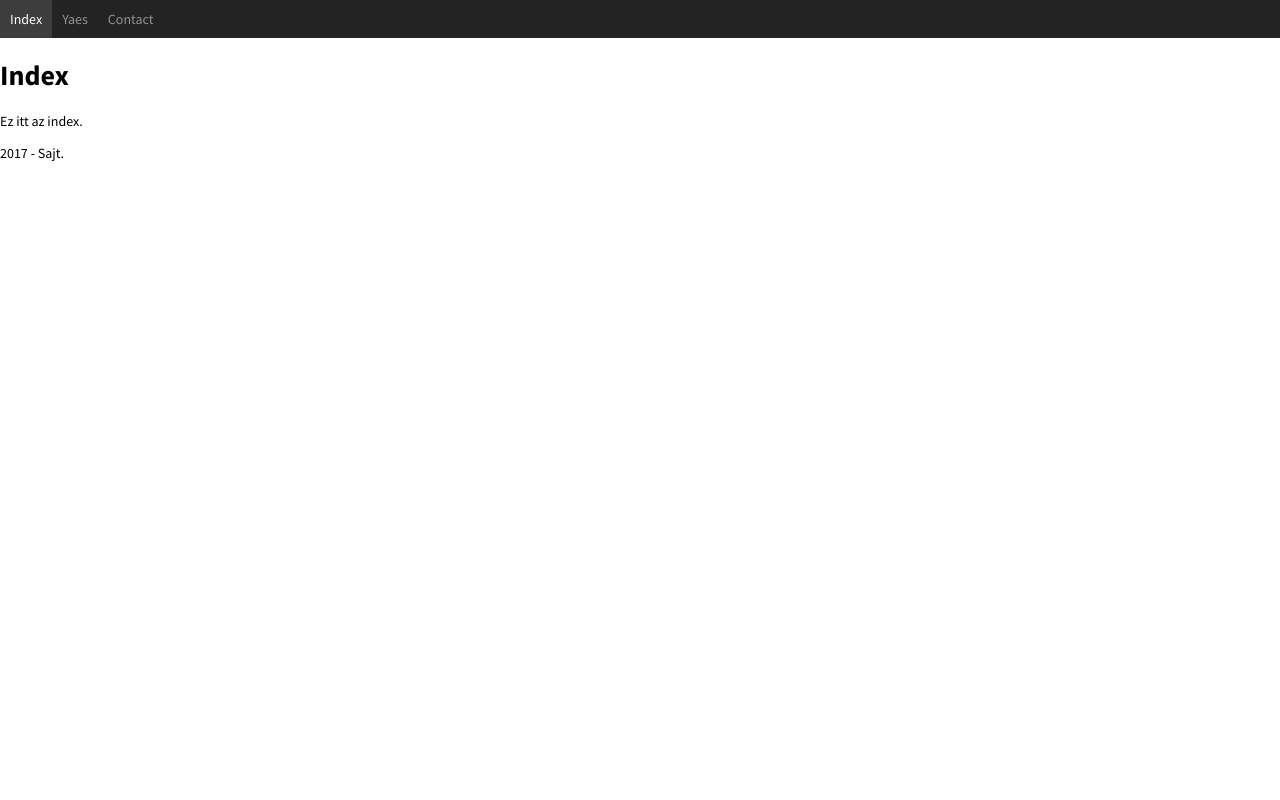
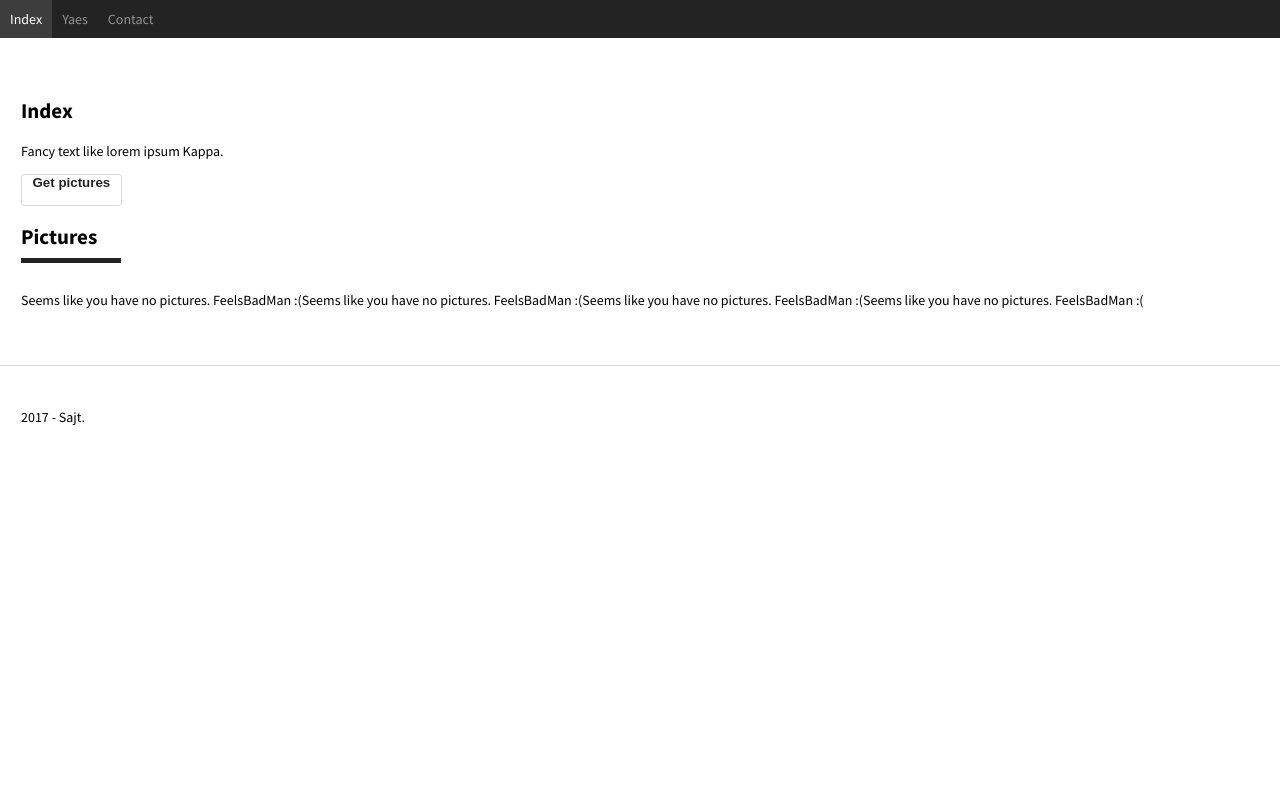
Before and after one commit to Dubbie/php_including, a PHP site: page / in a window 1280 px wide. Run offline with PHP 8.4, Linux system fonts and the light colour scheme; data that the repository does not hold is empty; a stand-in replaces the project's code that opens the database connection.

Commit message:
Phase 2. Added picture loading from a database.

```diff
--- a/api/pictures/fetch.php
+++ b/api/pictures/fetch.php
@@ -1,3 +1,26 @@
 <?php
+  // CONTACT THE DATABASE
+  include_once '../pdo.php';
 
+  // Prepare the response
+  // Initialize succes to false, because we have yet to run our code.
+  $response = [
+    'success' => false,
+  ];
+
+  // Get the pictures
+  // It's a fucking statement if it's prepared.
+  $stmt = $pdo->prepare('
+    SELECT `picture`
+    FROM `articles`
+  ');
+  $stmt->execute();
+  $pictures = $stmt->fetchAll();
+
+  // Fuck my life
+  $response['data'] = $pictures;
+  $response['success'] = true;
+
+  // This would output a regular PHP array, so we have to convert it to a JSON object first.
+  echo json_encode($response);
 ?>
--- a/css/master.css
+++ b/css/master.css
@@ -1,3 +1,3 @@
-@import url("https://fonts.googleapis.com/css?family=Source+Sans+Pro:300,400,700");html,body{margin:0;padding:0}html{font-size:14px}body{font-size:1rem;font-weight:400;font-family:"Source Sans Pro","Helvetica",sans-serif}a{color:#2970f7;text-decoration:none}ul{margin:0;padding:0;list-style-type:none}.nav{width:100%;background:#232323}.nav-list{display:flex;flex-direction:row}.nav-list .nav-list-item a{display:block;padding:10px;color:rgba(255,255,255,0.5)}.nav-list .nav-list-item a:hover{background-color:#3d3d3d}.nav-list .nav-list-item a.is-active{color:#fff;background-color:#3d3d3d}
+@import url("https://fonts.googleapis.com/css?family=Source+Sans+Pro:300,400,700");*{box-sizing:border-box}html,body{margin:0;padding:0}html{font-size:14px}body{font-size:1rem;font-weight:400;font-family:"Source Sans Pro","Helvetica",sans-serif}a{color:#2970f7;text-decoration:none}ul{margin:0;padding:0;list-style-type:none}hr{width:100%;height:2px;background:#232323;border:0;padding:0;margin:1rem 0}hr.is-small{width:100px;height:5px}h1+hr,h2+hr{margin-top:-10px}.button{display:inline-flex;align-content:center;justify-content:center;height:2.285rem;border:1px solid #d9d9d9;border-radius:3px;background-color:#fff;color:#232323;padding:0 0.75rem;font-weight:700}.button:hover{border-color:#bfbfbf}.button:focus,.button:active,.button.is-active{border-color:gray}.button.is-success{background:#00b300;color:#fff}.button.is-danger{background:#f33;color:#fff}.nav{width:100%;background:#232323}.nav-list{display:flex;flex-direction:row}.nav-list .nav-list-item a{display:block;padding:10px;color:rgba(255,255,255,0.5)}.nav-list .nav-list-item a:hover{background-color:#3d3d3d}.nav-list .nav-list-item a.is-active{color:#fff;background-color:#3d3d3d}#pictures-container{display:flex;flex-wrap:wrap;flex-direction:row;align-items:center}.thumbnail{display:block;max-width:25%;padding:10px}.section{padding:3rem 1.5rem;position:relative}#footer{padding:3rem 1.5rem;border-top:1px solid #d9d9d9}
 
 /*# sourceMappingURL=master.css.map */
--- a/index.php
+++ b/index.php
@@ -3,7 +3,15 @@
   include './inc/header.php';
 ?>
 
+<section class="section">
   <h1>Index</h1>
-  <p>Ez itt az index.</p>
-
+  <p>Fancy text like lorem ipsum Kappa.</p>
+  <button id="get-button" type="button" class="button">Get pictures</button>
+  <h2>Pictures</h2>
+  <hr class="is-small">
+  <div id="pictures-container">
+    <h3>LOADING PICTURES...</h3>
+  </div>
+</section>
+<script src="./js/index.js"></script>
 <?php include './inc/footer.php'; ?>
--- /dev/null
+++ b/js/index.js
@@ -0,0 +1,105 @@
+var index = (function () {
+  var btn = document.getElementById('get-button');
+  var container = document.getElementById('pictures-container');
+
+  function init() {
+    // INSTEAD OF:
+    // bindUIActions();
+    getPictures();
+  }
+
+  function bindUIActions() {
+    // Button being clicked
+    btn.onclick = function () {
+
+      // Calls the function to get the pictures
+      getPictures();
+    }
+  }
+
+  function getPictures() {
+    // Prepare AJAX...
+    if (self.fetch) {
+      // JKLOL Chrome supports Fetch...
+      // Indicate the user that you are loading the pictures
+      btn.textContent = 'Loading...';
+
+      fetch('./api/pictures/fetch.php').then(function (response) {
+        // PHP Returns a JSON object, so return it that way!
+        return response.json();
+      }).then(function (response) {
+        // The response in JSON format arrives in the response variable
+        // if the Response was successful change the button to green
+        if (response.success === true) {
+          btn.textContent = 'Success!';
+          btn.classList.add('is-success');
+
+          // Show the images that you got.
+          resetGrid();
+
+          drawPictures(response.data);
+          drawPictures(response.data);
+          drawPictures(response.data);
+          drawPictures(response.data);
+        }
+
+        // Reset the button
+        resetBtn();
+
+      }).catch(function (err) {
+        btn.textContent = 'Error!';
+        btn.classList.remove('is-success');
+        btn.classList.add('is-danger');
+
+        console.log(err);
+
+        // Reset the button
+        resetBtn();
+      });
+    } else {
+      // Fetch is not supported, have to do it the old XMLHttpReq way.
+    }
+  }
+
+  function resetBtn(time = 2000) {
+    window.setTimeout(function () {
+      // After 2 seconds (default, or set by input), reset the button
+      btn.textContent = 'Get pictures';
+      btn.className = 'button';
+    }, time);
+  }
+
+  function drawPictures(pictures) {
+    // Check if you have pictures
+    if (pictures.length > 0) {
+      pictures.forEach(function (pic) {
+        // Set the URL to the picture
+        var url = 'http://sifokk.hu/img/uploads/' + pic.picture;
+
+        // Start creating the elements
+        var img = document.createElement('img');
+        img.src = url;
+        img.className = 'thumbnail';
+
+        // We have the image, we have to append it to the container
+        container.appendChild(img);
+      });
+    } else {
+      var el = document.createElement('p');
+      el.textContent = 'Seems like you have no pictures. FeelsBadMan :(';
+
+      container.appendChild(el);
+    }
+  }
+
+  function resetGrid() {
+    // We had images, reset the current grid
+    // FASTEST WAY:
+
+    while (container.lastChild) {
+        container.removeChild(container.lastChild);
+      }
+  }
+
+  init();
+})();
--- a/scss/base/_elements.scss
+++ b/scss/base/_elements.scss
@@ -1,3 +1,7 @@
+* {
+  box-sizing: border-box;
+}
+
 html, body {
   margin: 0;
   padding: 0;
@@ -23,3 +27,22 @@ ul {
   padding: 0;
   list-style-type: none;
 }
+
+hr {
+  width: 100%;
+  height: 2px;
+  background: $bg;
+  border: 0;
+  padding: 0;
+  margin: 1rem 0;
+
+  &.is-small {
+    width: 100px;
+    height: 5px;
+  }
+}
+
+h1 + hr,
+h2 + hr {
+  margin-top: -10px;
+}
--- a/scss/component/_all.scss
+++ /dev/null
@@ -1 +0,0 @@
-@import "nav";
--- /dev/null
+++ b/scss/component/_button.scss
@@ -0,0 +1,31 @@
+.button {
+  display: inline-flex;
+  align-content: center;
+  justify-content: center;
+  height: 2.285rem;
+  border: 1px solid darken($fg, 15%);
+  border-radius: 3px;
+  background-color: $fg;
+  color: $bg;
+  padding: 0 0.75rem;
+  font-weight: 700;
+
+  &:hover {
+    border-color: darken($fg, 25%);
+  }
+
+  &:focus, &:active, &.is-active {
+    border-color: darken($fg, 50%);
+  }
+
+  // COLORS
+  &.is-success {
+    background: $green;
+    color: $fg;
+  }
+
+  &.is-danger {
+    background: $red;
+    color: $fg;
+  }
+}
--- /dev/null
+++ b/scss/component/_thumbnail.scss
@@ -0,0 +1,12 @@
+#pictures-container {
+  display: flex;
+  flex-wrap: wrap;
+  flex-direction: row;
+  align-items: center;
+}
+
+.thumbnail {
+  display: block;
+  max-width: 25%;
+  padding: 10px;
+}
--- /dev/null
+++ b/scss/layout/_footer.scss
@@ -0,0 +1,4 @@
+#footer {
+  padding: 3rem 1.5rem;
+  border-top: 1px solid darken($fg, 15%);
+}
--- /dev/null
+++ b/scss/layout/_section.scss
@@ -0,0 +1,4 @@
+.section {
+  padding: 3rem 1.5rem;
+  position: relative;
+}
--- a/scss/master.scss
+++ b/scss/master.scss
@@ -1,3 +1,12 @@
 @import "module/all";
+
 @import "base/elements";
-@import "component/all";
+
+@import "component/button";
+@import "component/nav";
+@import "component/thumbnail";
+
+@import "layout/section";
+@import "layout/header";
+@import "layout/main";
+@import "layout/footer";
--- a/scss/module/_colors.scss
+++ b/scss/module/_colors.scss
@@ -1,3 +1,6 @@
 $primary: #2970f7;
 $fg: white;
 $bg: #232323;
+
+$green: lighten(green, 10%);
+$red: lighten(red, 10%);
```
Also changed, not shown: .brackets.json, scss/layout/_header.scss (added), scss/layout/_main.scss (added), 1 other file.
